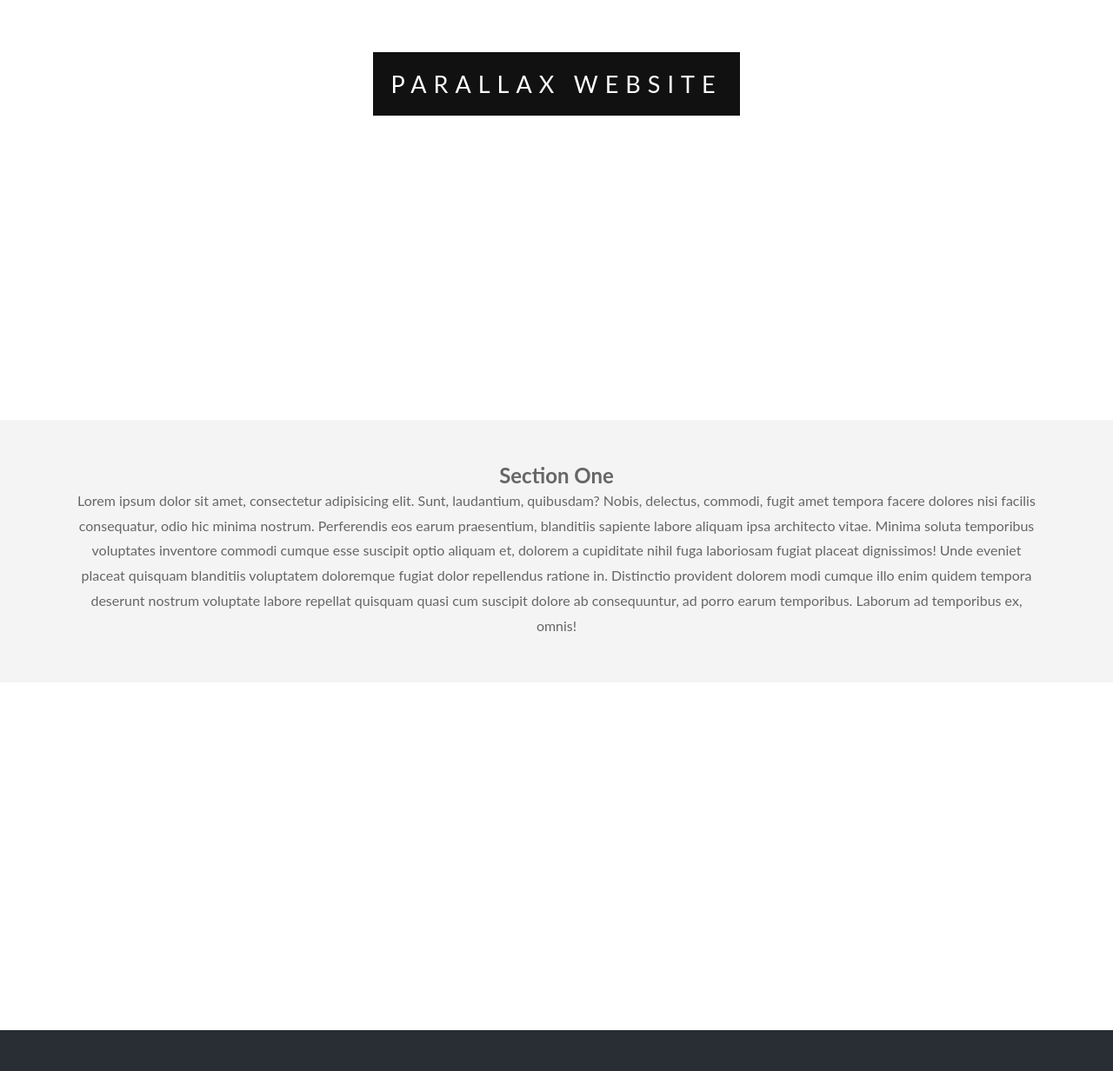
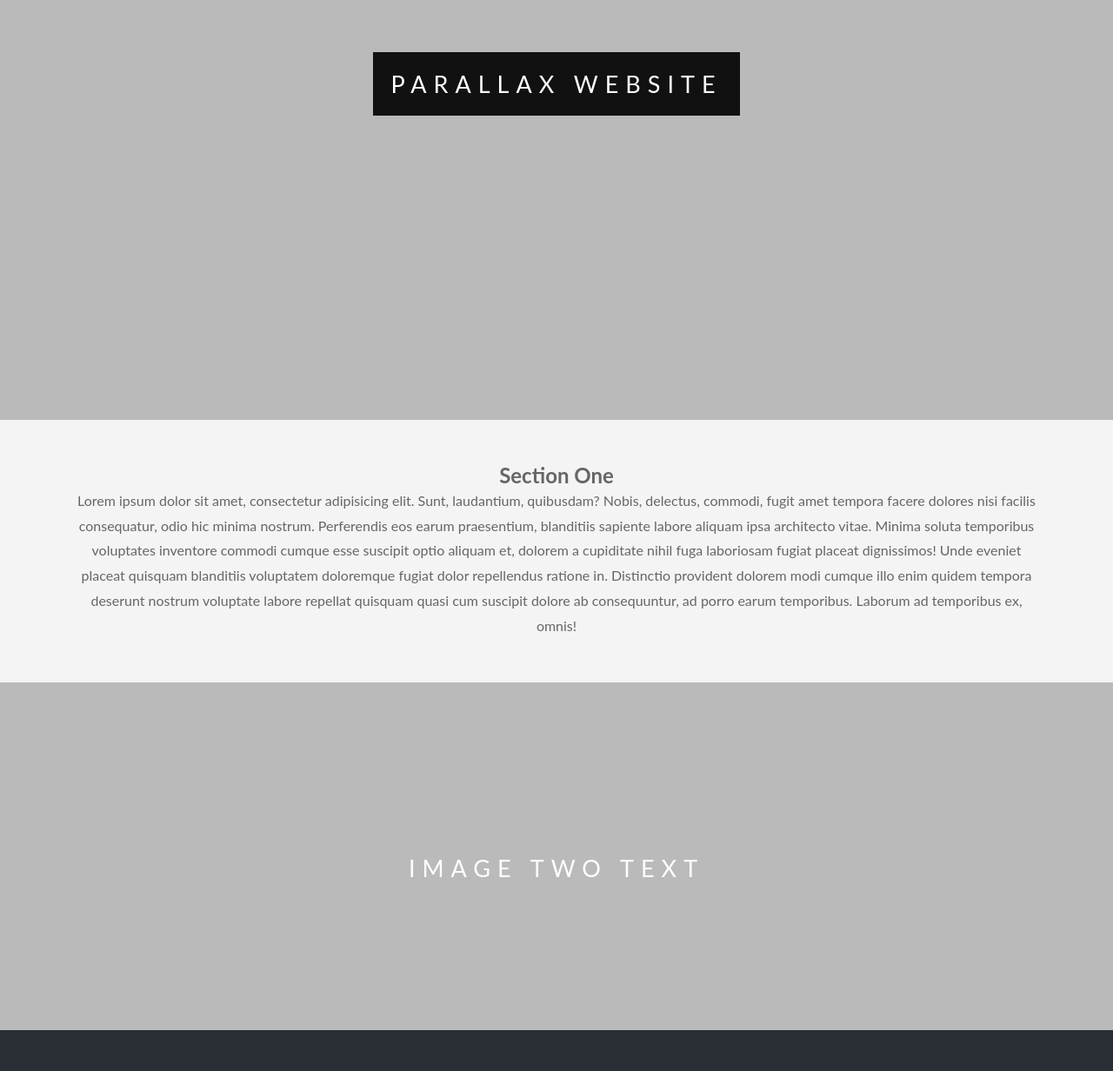
Before and after one commit to Sky-Girl/Parallax-web-page-design, a plain HTML site: page index.html in a window 1280 px wide. Shown: the part 317-1549 px from the top of the page at 87% size. Drawn offline with Linux system fonts and the light colour scheme; the site is published under a folder, as on GitHub Pages, so addresses that start at the root find nothing.

Commit message:
fixed img path

```diff
--- a/style.css
+++ b/style.css
@@ -26,15 +26,15 @@ body, html{
     */
   }
   .pimg1{
-    background-image:url('/images/sea.jpg');
+    background-image:url('images/sea.jpg');
     min-height:100%;
   }
   .pimg2{
-    background-image:url('/images/mountains.jpg');
+    background-image:url('images/mountains.jpg');
     min-height:400px;
   }
   .pimg3{
-    background-image:url('/images/waterfall.jpg');
+    background-image:url('images/waterfall.jpg');
     min-height:400px;
   }
   .section{
```
